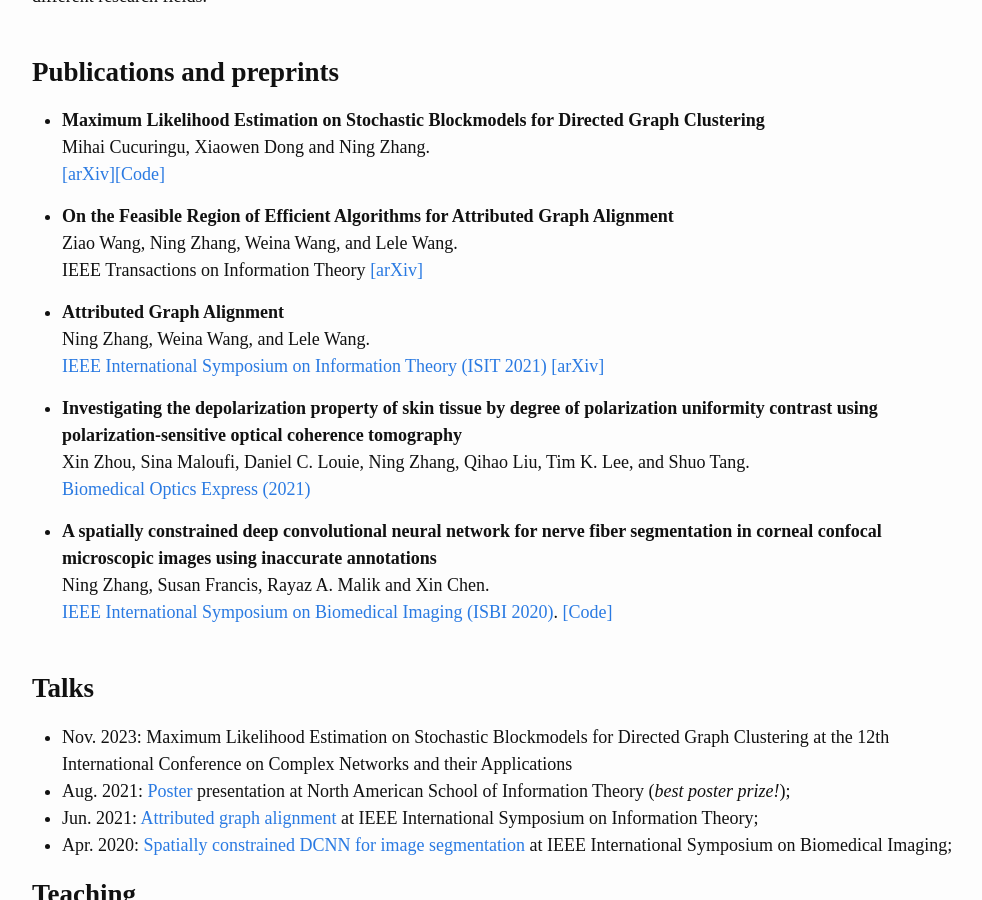
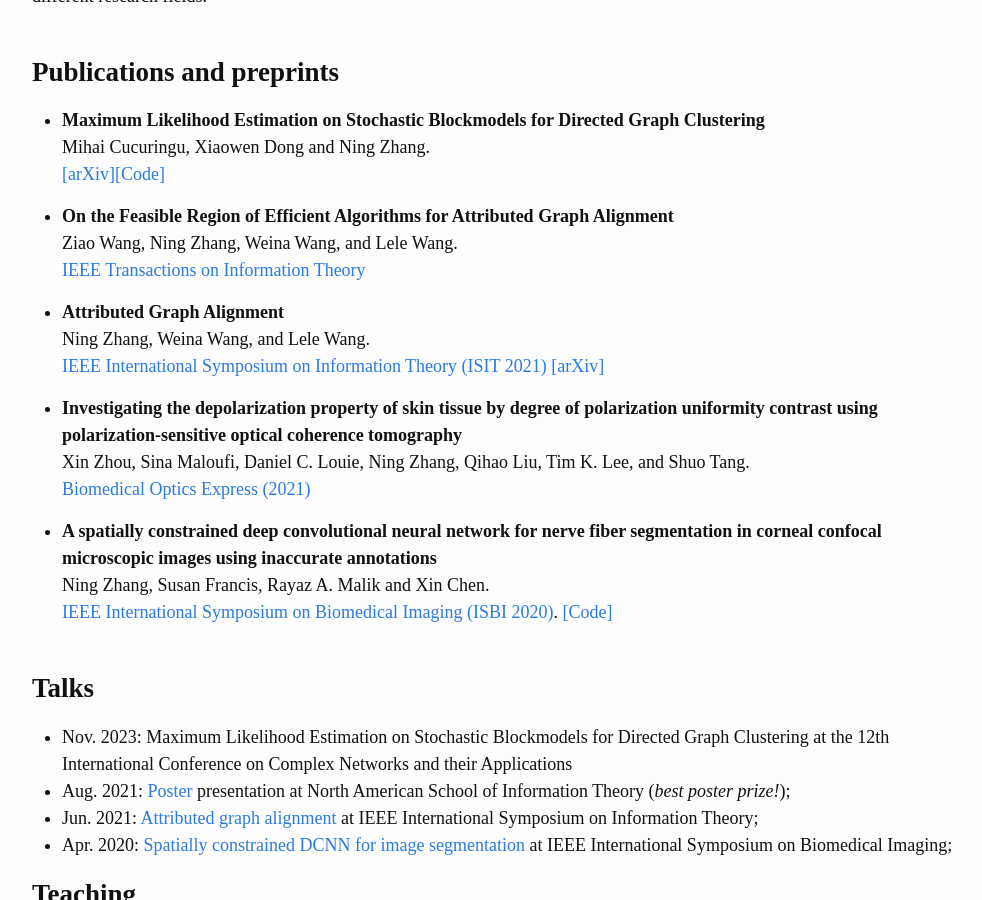
Before and after one commit to NingZhang-Git/NZ_website, a Jekyll site: the page built from index.md, in a window 1280 px wide and 900 px high, scrolled down 589 px. Shown: the whole window, without its empty margins (138-1120 px from the left). Built offline with Jekyll 4.4.1, drawn with Linux system fonts in a browser that asks for light colours.

Commit message:
Update index.md

```diff
--- a/index.md
+++ b/index.md
@@ -28,7 +28,7 @@ Mihai Cucuringu, Xiaowen Dong and Ning Zhang.\
 - **On the Feasible Region of Efficient Algorithms for
 Attributed Graph Alignment**\
 Ziao Wang, Ning Zhang, Weina Wang, and Lele Wang.\
-IEEE Transactions on Information Theory [[arXiv]](https://arxiv.org/pdf/2201.10106)
+[IEEE Transactions on Information Theory](https://ieeexplore.ieee.org/document/10384315?source=authoralert)
 
 
 - **Attributed Graph Alignment**\
```
